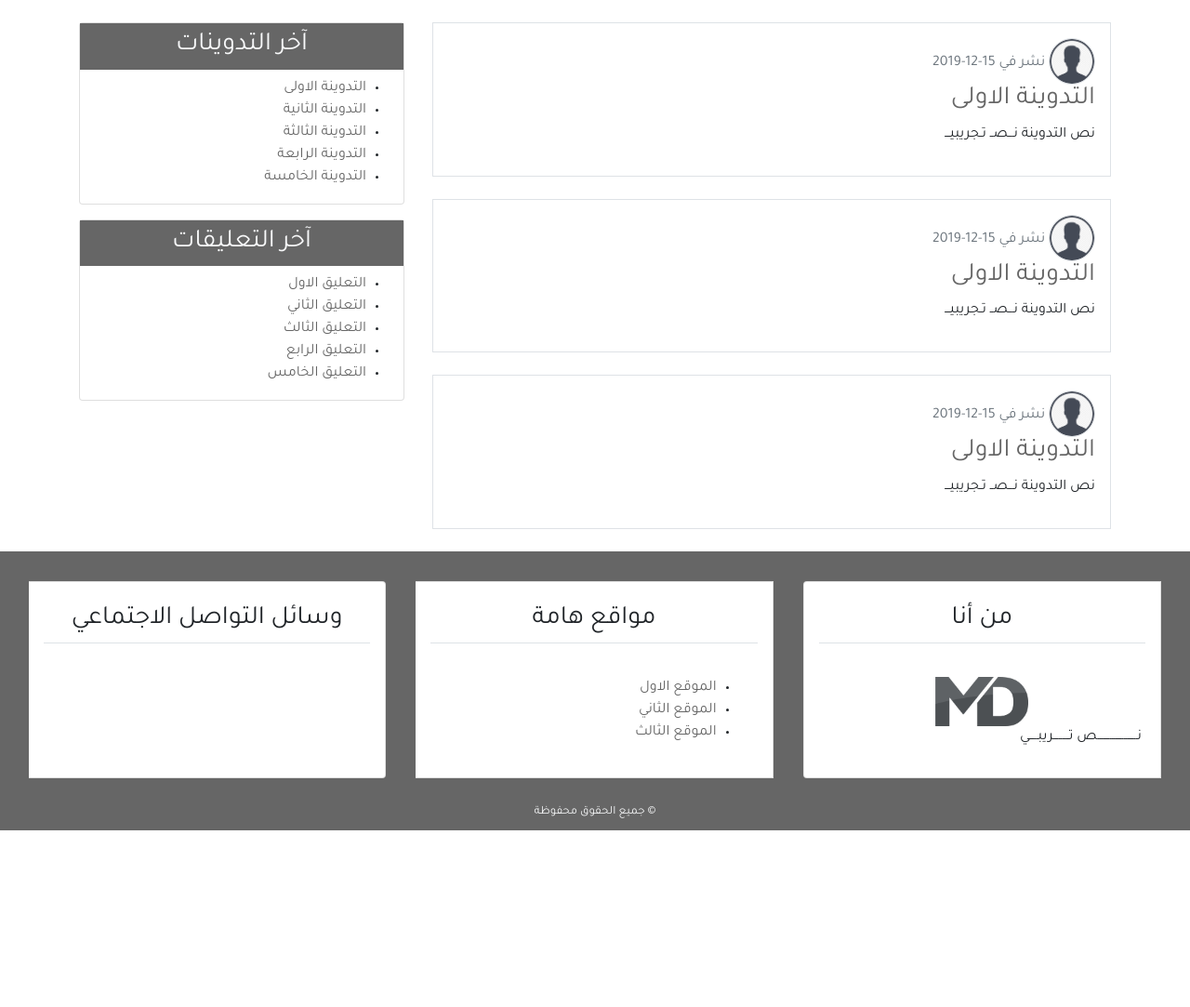
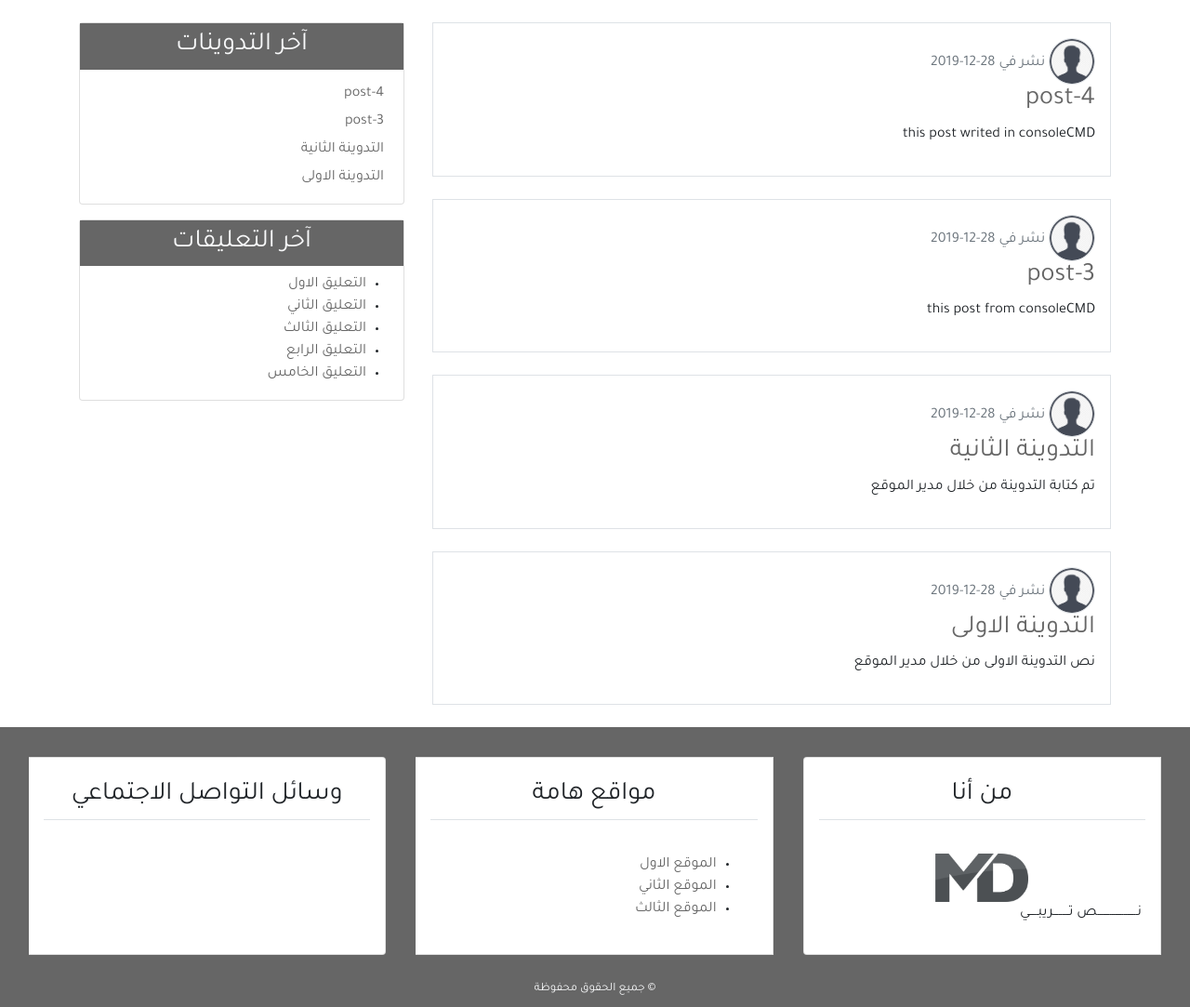
Before and after one commit to MDsona/blog-django-ar, a Django app: page / in a window 1280 px wide. Shown: the part 56-1139 px from the top of the page at 93% size. Before the commit the page ends 949 px from the top, so only its background shows below. Run offline with Django 3.2, Linux system fonts and the light colour scheme; data comes from the database, SQL or seed files in the repository; some libraries are stand-ins or nearby versions.

Commit message:
get posts & latest_post to index

```diff
--- a/src/blog/models.py
+++ b/src/blog/models.py
@@ -14,3 +14,6 @@
 
     def __str__(self):                                              # -5c
         return self.title
+
+    class Meta:                                                     # -6b
+        ordering = ('-post_date', )
--- a/src/blog/static/blog/css/main.css
+++ b/src/blog/static/blog/css/main.css
@@ -36,6 +36,28 @@
     color: #666;
 }
 
-/* sttart post content */
+/* start post content */
 
 /* end post content */
+
+
+/* start sidebar */
+
+.latest_post {
+    padding: 0 15px;
+}
+
+.latest_post .latest_post_item {
+    padding: 6px;
+}
+
+.latest_post li:first-child {
+    border-top: 0;
+}
+
+.latest_post li:last-child {
+    border-bottom: 0;
+    padding-bottom: 0;
+}
+
+/* end sidebar */
--- a/src/blog/templates/blog/base.html
+++ b/src/blog/templates/blog/base.html
@@ -78,13 +78,7 @@
                             <h3 class="text-center bg-secondary text-light p-2">
                                 آخر التدوينات
                             </h3>
-                            <ul>
-                                <li><a href="#">التدوينة الاولى</a></li>
-                                <li><a href="#">التدوينة الثانية</a></li>
-                                <li><a href="#">التدوينة الثالثة</a></li>
-                                <li><a href="#">التدوينة الرابعة</a></li>
-                                <li><a href="#">التدوينة الخامسة</a></li>
-                            </ul>
+                            {% include 'blog\latest_posts.html' %}
                         </div>
                         <div class="card mb-3">
                             <h3 class="text-center bg-secondary text-light p-2">
--- a/src/blog/templates/blog/index.html
+++ b/src/blog/templates/blog/index.html
@@ -10,7 +10,7 @@
     <div class="border p-3 mb-4">
         <img src="{% static 'blog/images/icons-user-profile-male.jpg' %}"
             class="img-fluid rounded-circle border" alt="شعار المدونة" width="50px">
-        <span class="text-secondary">نشر في {{ post.post_date }}</span>
+        <span class="text-secondary">نشر في {{ post.post_date|date:'d-m-Y' }}</span> <!-- filter|date -->
         <h3 class="text-dark"><a href="#">{{ post.title }}</a></h3>
         <p>{{ post.content }}</p>
     </div>
--- /dev/null
+++ b/src/blog/templates/blog/latest_posts.html
@@ -0,0 +1,8 @@
+
+<ul class="list-group-flush latest_post">                            <!--a-->
+    {% for post in posts %}
+    <a href="#">
+        <li class="list-group-item latest_post_item">{{ post.title }}</li>
+    </a>
+    {% endfor %}
+</ul>
--- a/src/blog/views.py
+++ b/src/blog/views.py
@@ -1,32 +1,34 @@
 from django.shortcuts import render
+
+from .models import Post                                          # -6a
 
 # Create your views here.
 
-posts = [                                                         # -3a
-    {
-        'title': 'التدوينة الاولى',
-        'content': 'نص التدوينة نـــصــ تـجريبيـــ',
-        'post_date': '15-12-2019',
-        'author': 'MDsona'
-    },
-    {
-        'title': 'التدوينة الاولى',
-        'content': 'نص التدوينة نـــصــ تـجريبيـــ',
-        'post_date': '15-12-2019',
-        'author': 'olom web'
-    },
-    {
-        'title': 'التدوينة الاولى',
-        'content': 'نص التدوينة نـــصــ تـجريبيـــ',
-        'post_date': '15-12-2019',
-        'author': 'olom web'
-    }
-]
+# -6a posts = [                                                         # -3a
+#     {
+#         'title': 'التدوينة الاولى',
+#         'content': 'نص التدوينة نـــصــ تـجريبيـــ',
+#         'post_date': '15-12-2019',
+#         'author': 'MDsona'
+#     },
+#     {
+#         'title': 'التدوينة الاولى',
+#         'content': 'نص التدوينة نـــصــ تـجريبيـــ',
+#         'post_date': '15-12-2019',
+#         'author': 'olom web'
+#     },
+#     {
+#         'title': 'التدوينة الاولى',
+#         'content': 'نص التدوينة نـــصــ تـجريبيـــ',
+#         'post_date': '15-12-2019',
+#         'author': 'olom web'
+#     }
+# ]
 
 def home(request):                                                  # -2b {'title': 'home'}
     context = {                                                     # -3a
         'page_title': 'الصفحة الرئيسية',
-        'posts': posts
+        'posts': Post.objects.all()                                 # -6a
     }
     return render(request, 'blog/index.html', context)
 
```
